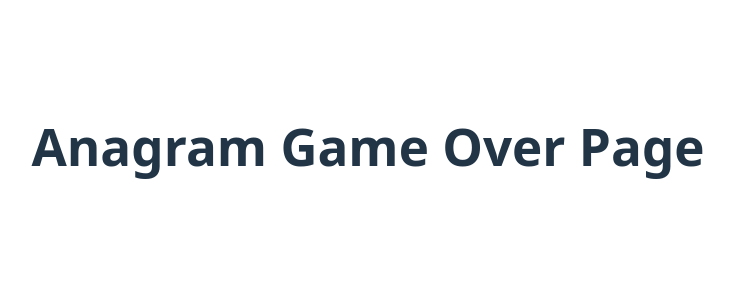
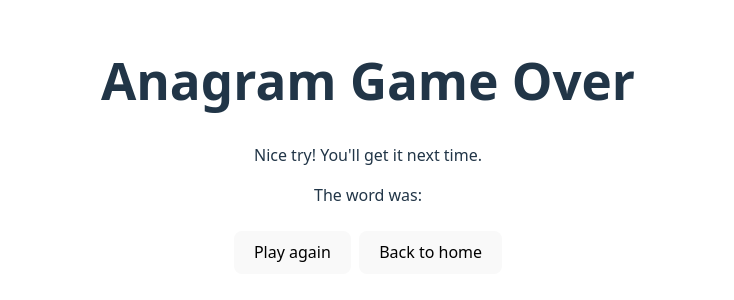
Before and after one commit to Sleppy23/FAU-Project-Play2Learn, a Vue app in the folder FAU-Project-Play2Learn/: page /anagram/game-over in a window 1280 px wide. Shown: the part 254-554 px from the top of the page, without its empty margins (272-1006 px from the left). Built offline with nearby package versions, Linux system fonts and the light colour scheme.

Commit message:
Play Again Button and Back to home button fixes

```diff
--- a/FAU-Project-Play2Learn/src/router/index.js
+++ b/FAU-Project-Play2Learn/src/router/index.js
@@ -16,7 +16,6 @@ const routes = [
     name: 'StartScreen',
     component: StartScreen,
   },
-  // later we will add routes here for Anagram and Math
     {
     path: '/anagram',
     name: 'AnagramStart',
--- a/FAU-Project-Play2Learn/src/views/AnagramGameOver.vue
+++ b/FAU-Project-Play2Learn/src/views/AnagramGameOver.vue
@@ -1,11 +1,43 @@
 <template>
   <div>
-    <h1>Anagram Game Over Page</h1>
+    <h1>Anagram Game Over</h1>
+
+    <p v-if="isWin">🎉 You got it!</p>
+    <p v-else>Nice try! You'll get it next time.</p>
+
+    <p>The word was: <strong>{{ answer }}</strong></p>
+
+    <div style="margin-top: 1.5rem;">
+      <button @click="playAgain">Play again</button>
+      <button @click="goHome" style="margin-left: 0.5rem;">Back to home</button>
+    </div>
   </div>
 </template>
 
 <script>
 export default {
-  name: 'AnagramStart',
+  name: 'AnagramGameOver',
+
+  data() {
+    return {
+      result: this.$route.query.result || 'lose',
+      answer: this.$route.query.answer || '',
+    };
+  },
+
+  computed: {
+    isWin() {
+      return this.result === 'win';
+    },
+  },
+
+methods: {
+  playAgain() {
+    this.$router.push({ name: 'AnagramStart' });
+  },
+  goHome() {
+    this.$router.push('/');
+  },
+},
 };
 </script>
--- a/FAU-Project-Play2Learn/src/views/AnagramPlay.vue
+++ b/FAU-Project-Play2Learn/src/views/AnagramPlay.vue
@@ -108,11 +108,17 @@ created() {
       return;
     }
 
-      if (cleanGuess === cleanAnswer) {
-        this.feedback = 'Correct! Nice job!';
-      } else {
-        this.feedback = 'Not quite. Try again!';
-      }
+    const isWin = cleanGuess === cleanAnswer;
+
+    // 🔑 Go to the *route*, not the file
+    this.$router.push({
+      name: 'AnagramGameOver',        // must match router/index.js
+      query: {
+        result: isWin ? 'win' : 'lose',
+        answer: this.chosenWord,
+        length: this.wordLength,
+      },
+    });
   },
 },
 };
```
Lines whose indentation alone changed are shown as unchanged.
